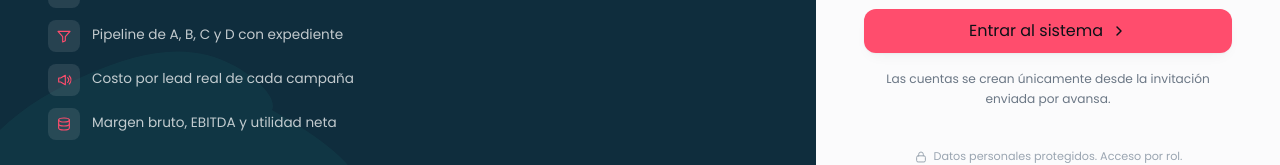
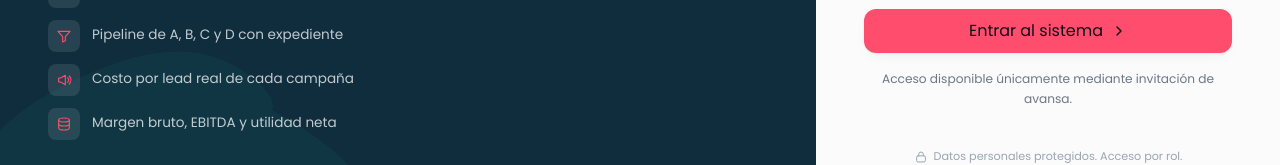
Before and after one commit to ederbg85-antuario/Dashboard-Somos-Avansa, a Next.js app: page /entrar in a window 1280 px wide. Shown: the part 443-608 px from the top of the page. Built offline with nearby package versions, Linux system fonts and the light colour scheme; no server answers.

Commit message:
fix: restringe acceso del dashboard a invitaciones

```diff
--- a/src/app/entrar/Formulario.tsx
+++ b/src/app/entrar/Formulario.tsx
@@ -25,7 +25,7 @@ export function Formulario({ destino }: { destino: string }) {
       )}
       <Enviar />
       <p className="text-center text-[0.76rem] leading-relaxed text-slate">
-        Las cuentas se crean únicamente desde la invitación enviada por avansa.
+        Acceso disponible únicamente mediante invitación de avansa.
       </p>
     </form>
   );
--- a/supabase/templates/invite.html
+++ b/supabase/templates/invite.html
@@ -31,7 +31,7 @@
             </tr>
             <tr>
               <td align="center" style="padding:20px 34px 10px">
-                <a href="{{ .RedirectTo }}&amp;token_hash={{ .TokenHash }}&amp;type=invite" style="display:inline-block;background:#ff4d6d;color:#ffffff;text-decoration:none;font-size:16px;font-weight:700;padding:15px 28px;border-radius:999px">
+                <a href="{{ .SiteURL }}/auth/confirm?next=/bienvenida&amp;token_hash={{ .TokenHash }}&amp;type=invite" style="display:inline-block;background:#ff4d6d;color:#ffffff;text-decoration:none;font-size:16px;font-weight:700;padding:15px 28px;border-radius:999px">
                   Configurar mi cuenta
                 </a>
               </td>
```
Also changed, not shown: 1 other file (tests, documents, lock files or other folders).
